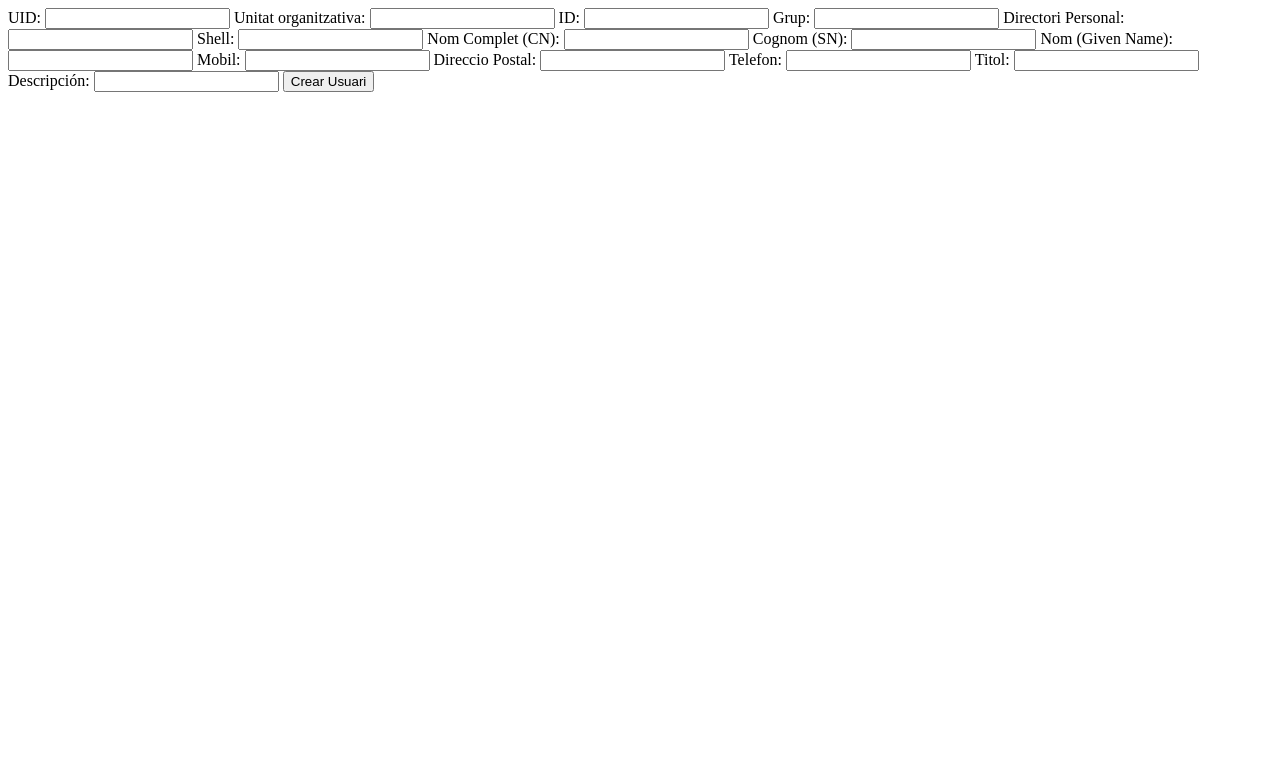
After one commit to pautud22daw/daw2_m08uf23_projecte_tudela_pau, a PHP site: page /addUser.php in a window 1280 px wide. The commit adds this page. Shown: the top 783 px of the page. Run offline with PHP 8.4, Linux system fonts and the light colour scheme.

Commit message:
Commit 2

```diff
--- /dev/null
+++ b/addUser.php
@@ -0,0 +1,106 @@
+<?php
+require 'vendor/autoload.php';
+use Laminas\Ldap\Attribute;
+use Laminas\Ldap\Ldap;
+
+if ($_SERVER['REQUEST_METHOD'] === 'POST') {
+    // Recogiendo los datos del formulario
+    $uid = $_POST['uid'];
+    $unorg = $_POST['unorg'];
+    $num_id = $_POST['num_id'];
+    $grup = $_POST['grup'];
+    $dir_pers = $_POST['dir_pers'];
+    $sh = $_POST['sh'];
+    $cn = $_POST['cn'];
+    $sn = $_POST['sn'];
+    $nom = $_POST['nom'];
+    $mobil = $_POST['mobil'];
+    $adressa = $_POST['adressa'];
+    $telefon = $_POST['telefon'];
+    $titol = $_POST['titol'];
+    $descripcio = $_POST['descripcio'];
+    $objcl = array('inetOrgPerson', 'organizationalPerson', 'person', 'posixAccount', 'shadowAccount', 'top');
+
+    // Configuración y conexión LDAP
+    $domini = 'dc=fjeclot,dc=net';
+    $opcions = [
+        'host' => 'zend-patulo.fjeclot.net',
+        'username' => "cn=admin,$domini",
+        'password' => 'fjeclot',
+        'bindRequiresDn' => true,
+        'accountDomainName' => 'fjeclot.net',
+        'baseDn' => 'dc=fjeclot,dc=net',
+    ];
+    $ldap = new Ldap($opcions);
+    $ldap->bind();
+
+    // Creando la nueva entrada
+    $nova_entrada = [];
+    Attribute::setAttribute($nova_entrada, 'objectClass', $objcl);
+    Attribute::setAttribute($nova_entrada, 'uid', $uid);
+    Attribute::setAttribute($nova_entrada, 'uidNumber', $num_id);
+    Attribute::setAttribute($nova_entrada, 'gidNumber', $grup);
+    Attribute::setAttribute($nova_entrada, 'homeDirectory', $dir_pers);
+    Attribute::setAttribute($nova_entrada, 'loginShell', $sh);
+    Attribute::setAttribute($nova_entrada, 'cn', $cn);
+    Attribute::setAttribute($nova_entrada, 'sn', $sn);
+    Attribute::setAttribute($nova_entrada, 'givenName', $nom);
+    Attribute::setAttribute($nova_entrada, 'mobile', $mobil);
+    Attribute::setAttribute($nova_entrada, 'postalAddress', $adressa);
+    Attribute::setAttribute($nova_entrada, 'telephoneNumber', $telefon);
+    Attribute::setAttribute($nova_entrada, 'title', $titol);
+    Attribute::setAttribute($nova_entrada, 'description', $descripcio);
+
+    $dn = 'uid=' . $uid . ',ou=' . $unorg . ',dc=fjeclot,dc=net';
+
+    if ($ldap->add($dn, $nova_entrada)) {
+        $_SESSION['message'] = "Usuari creat";
+    } else {
+        $_SESSION['message'] = "Error al crear el usuario";
+    }
+
+    header("Location: " . $_SERVER['PHP_SELF']);
+    exit;
+}
+?>
+<html>
+	<head>
+		<title>
+			Crear Usuaris LDAP
+		</title>
+	</head>
+	<body>
+		<form action="http://zend-patulo.fjeclot.net/autent/addUser.php" method="POST">
+			 <label for="uid">UID:</label>
+             <input type="text" name="uid" id="uid" required>
+             <label for="unorg">Unitat organitzativa:</label>
+             <input type="text" name="unorg" id="unorg" required>
+             <label for="num_id">ID:</label>
+             <input type="number" name="num_id" id="num_id" required>
+             <label for="grup">Grup:</label>
+             <input type="number" name="grup" id="grup" required>
+             <label for="dir_pers">Directori Personal:</label>
+             <input type="text" name="dir_pers" id="dir_pers" required>
+             <label for="sh">Shell:</label>
+             <input type="text" name="sh" id="sh" required>
+             <label for="cn">Nom Complet (CN):</label>
+             <input type="text" name="cn" id="cn" required>
+             <label for="sn">Cognom (SN):</label>
+             <input type="text" name="sn" id="sn" required>
+             <label for="nom">Nom (Given Name):</label>
+             <input type="text" name="nom" id="nom" required>
+             <label for="mobil">Mobil:</label>
+             <input type="text" name="mobil" id="mobil" required>
+             <label for="adressa">Direccio Postal:</label>
+			 <input type="text" name="adressa" id="adressa" required>
+			 <label for="telefon">Telefon:</label>
+             <input type="text" name="telefon" id="telefon" required>
+             <label for="titol">Titol:</label>
+             <input type="text" name="titol" id="titol" required>
+             <label for="descripcio">Descripción:</label>
+             <input type="text" name="descripcio" id="descripcio" required>
+
+             <input type="submit" value="Crear Usuari">
+		</form>
+	</body>
+</html>
```
Also changed, not shown: viewUser.php (+5 -2 lines), 1 other file.
